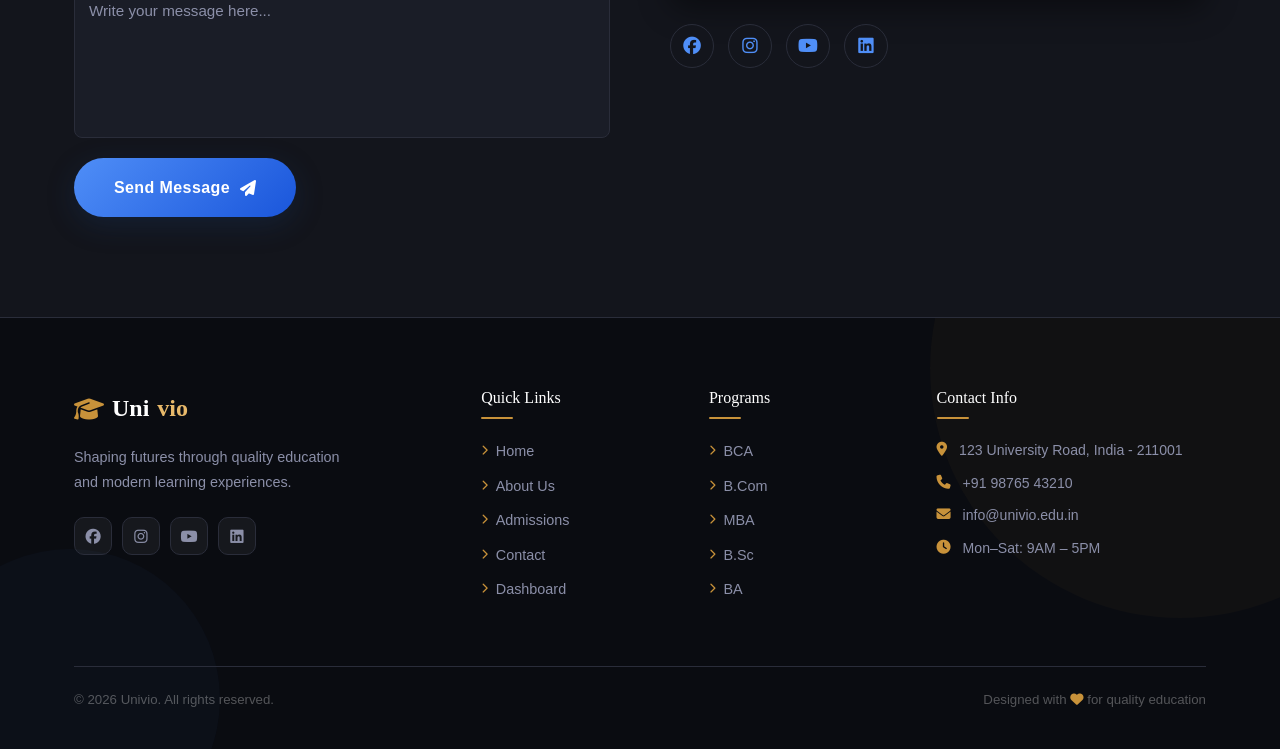
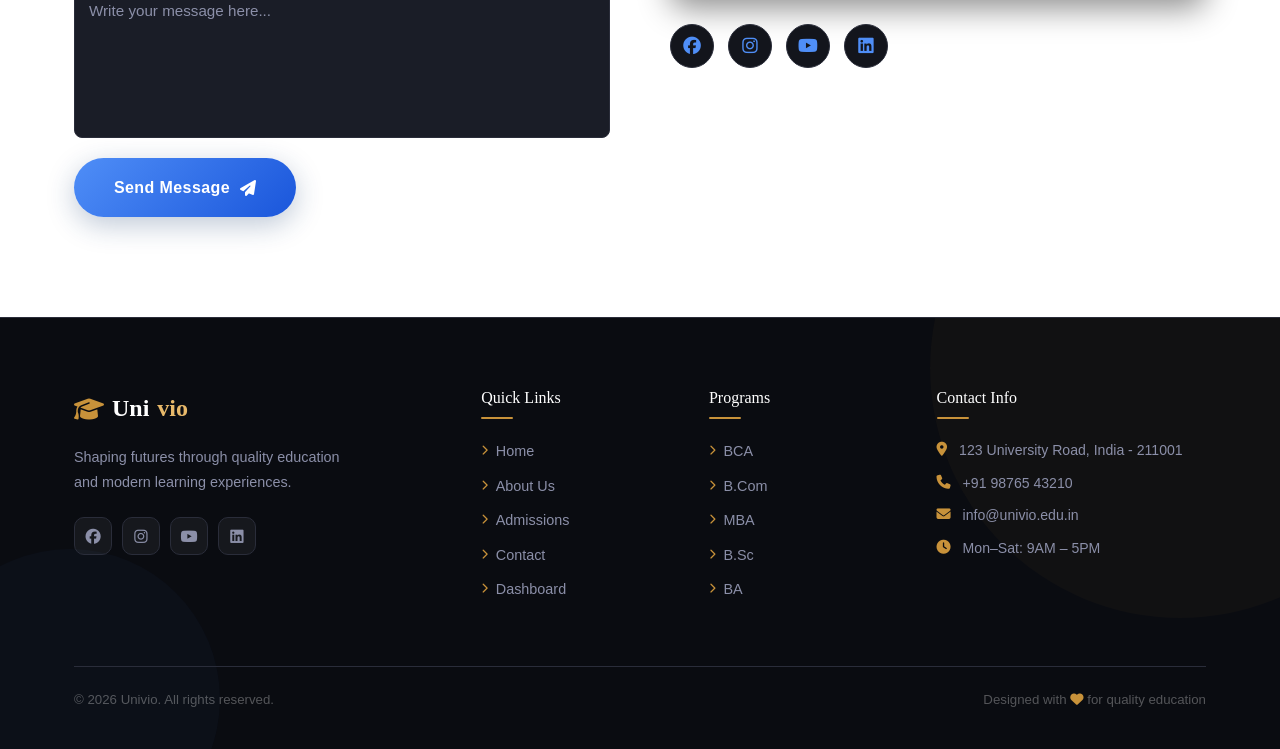
Before and after one commit to anmol630b/Admission-Management-System, a Django app: page /contact/ in a window 1280 px wide. Shown: the part 1555-2304 px from the top of the page. Run offline with Django 5.2, Linux system fonts and the light colour scheme; a user stored in the database is signed in.

Commit message:
fix: contact page white background

```diff
--- a/static/css/contact.css
+++ b/static/css/contact.css
@@ -189,7 +189,7 @@ a { text-decoration: none; color: inherit; }
 /* ---- CONTACT FORM + MAP GRID ---- */
 .contact-section {
   padding: 80px 0 100px;
-  background: var(--light-bg);
+  background: #ffffff;
 }
 
 .contact-grid {
```
